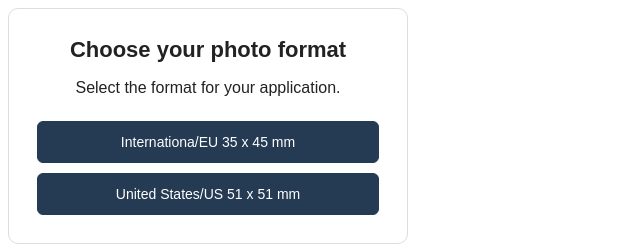
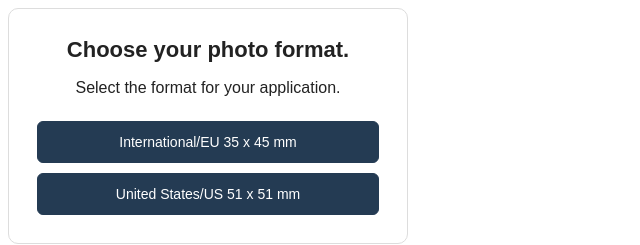
Before and after one commit to justCallMeArslan/cv-app-react, a React (Vite) app: page / in a window 1280 px wide. Both pictures are taken after a click on the button "Yes". Shown: the top 245 px of the page, without its empty margins (0-640 px from the left). Built offline with nearby package versions, Linux system fonts and the light colour scheme.

Commit message:
docs: fixed typos

```diff
--- a/src/components/ImageAction.jsx
+++ b/src/components/ImageAction.jsx
@@ -32,7 +32,7 @@ export default function ImageAction() {
                             Would you like to add a photo to you CV application?
                         </h2>
                         <p>
-                            Photo requirements vary by countery. <br />
+                            Photo requirements vary by country. <br />
                             Please check the requirements for your application.
                         </p>
                         <div className="modal-actions">
@@ -62,7 +62,7 @@ export default function ImageAction() {
                         aria-labelledby="format-title"
                     >
                         <h2 id="format-title">
-                            Choose your photo format
+                            Choose your photo format.
                         </h2>
                         <p>
                             Select the format for your application.
@@ -75,7 +75,7 @@ export default function ImageAction() {
                                     handleFormatSelect("int")
                                 }
                             >
-                                Internationa/EU
+                                International/EU
                                 <span> 35 x 45 mm</span>
                             </button>
                             <button
@@ -93,7 +93,7 @@ export default function ImageAction() {
                 </div>
             )}
 
-            {isPhoto === true && photoFormat !== null && ( //render with selected format
+            {isPhoto === true && photoFormat !== null && ( // render with selected format
                 <ImageUpload photoFormat={photoFormat} />)}
         </div>
     )
```
